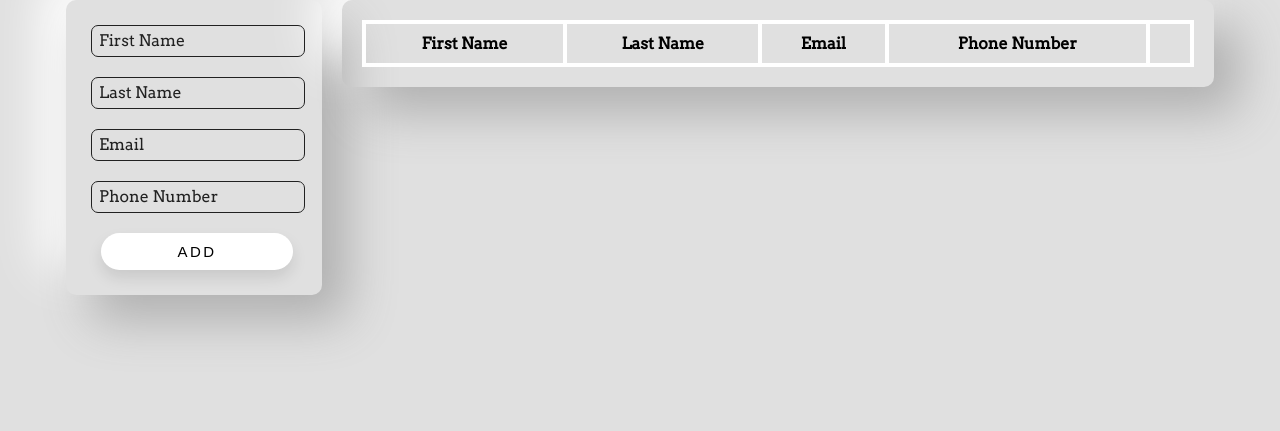
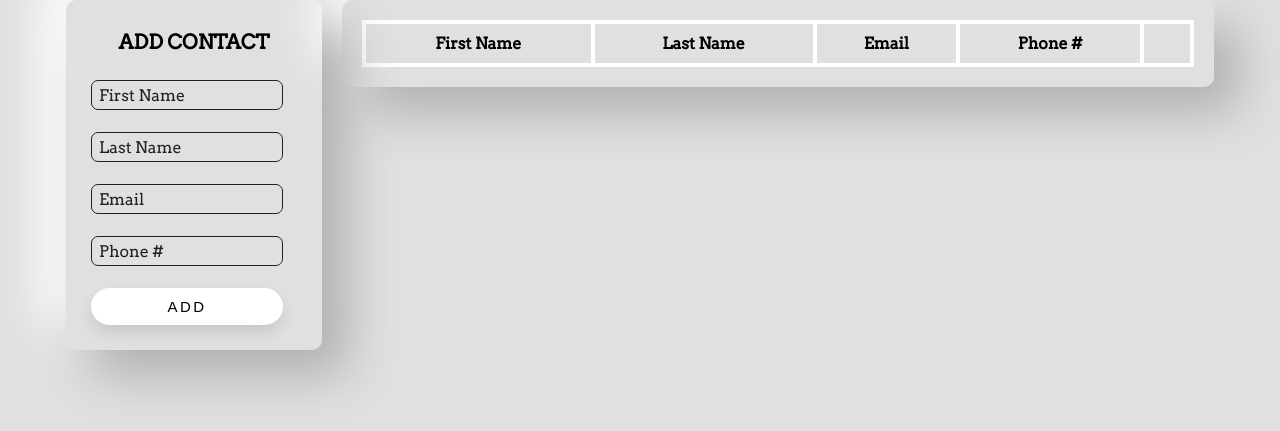
Before and after one commit to ethanreleford/NeatBook, a PHP site: page /contacts/ in a window 1280 px wide. Shown: the part 135-566 px from the top of the page. Run offline with PHP 8.4, Linux system fonts and the light colour scheme; lists and menus that the app fills with data are empty.

Commit message:
Fix Add Contact Container

```diff
--- a/contacts/index.html
+++ b/contacts/index.html
@@ -30,7 +30,9 @@
 <div class="mainContainer">
 
     <div class = "addContainer">
-        <div class="fadeinWrapper">
+        <div class="fadeinWrapper addWrapper">
+            <h1 class = "addTitle">ADD CONTACT</h1>
+            <div class="blankDiv"></div>
             <div class="addBar">
                 <div class="inputAddContainer">
                     <input type="text" class="add input" id="firstNameAdd" placeholder="a">
@@ -46,7 +48,7 @@
                 </div>
                 <div class="inputAddContainer">
                     <input type="text" class="add input" id="phoneNumberAdd" placeholder="a">
-                    <label class="label">Phone Number</label>
+                    <label class="label">Phone #</label>
                 </div>
                 <div >
                     <button class="adding button" id = "addButton">ADD</button>
@@ -63,7 +65,7 @@
                     <th>First Name</th>
                     <th>Last Name</th>
                     <th>Email</th>
-                    <th>Phone Number</th>
+                    <th>Phone #</th>
                     <th></th>
                 </tr>
             </thead>
--- a/css/addContactBar.css
+++ b/css/addContactBar.css
@@ -1,10 +1,15 @@
 .addContainer {
+    position: relative;
     width: 20%;
     height: 20%;
     box-shadow: 10px 5px 15px 10px rgba(0, 0, 0, 0.2);
     border-radius: 10px;
     animation:
     emerge 1s ease-out .2s 1 forwards;
+    z-index: 1; /* Put div1 in front */
+}
+.addWrapper {
+    display: block !important;
 }
 
 .addBar {
@@ -19,14 +24,36 @@
 
 }
 .adding{
-    margin-left: 10px;
+
+}
+
+.addTitle{
+    margin-bottom: 0px;
+    font-size: 20px;
+    font-weight: bold;
+    text-align: center;
+    position: static;
+    align-items: center;
+    width: 100%;
+    margin-top: 30px;
 }
 
 .inputAddContainer {
     position: relative;
     height: 30px;
     width: 100%;
+    display: block;
+    box-sizing: border-box;
+    margin: 0 auto;
     margin-bottom: 22px;
+}
+
+label{
+    white-space: nowrap;
+    overflow: hidden;
+    text-overflow: ellipsis;
+    width: 100%;
+    box-sizing: border-box;
 }
 
 button {
--- a/css/inputs.css
+++ b/css/inputs.css
@@ -48,8 +48,8 @@
 
 
 .add{
-    width: 90%;
-
+    width: 100%;
+    box-sizing: border-box;
 }
 
 .inputSearchContainer {
```
Also changed, not shown: css/tableContactBar.css (line endings or trailing spaces).
